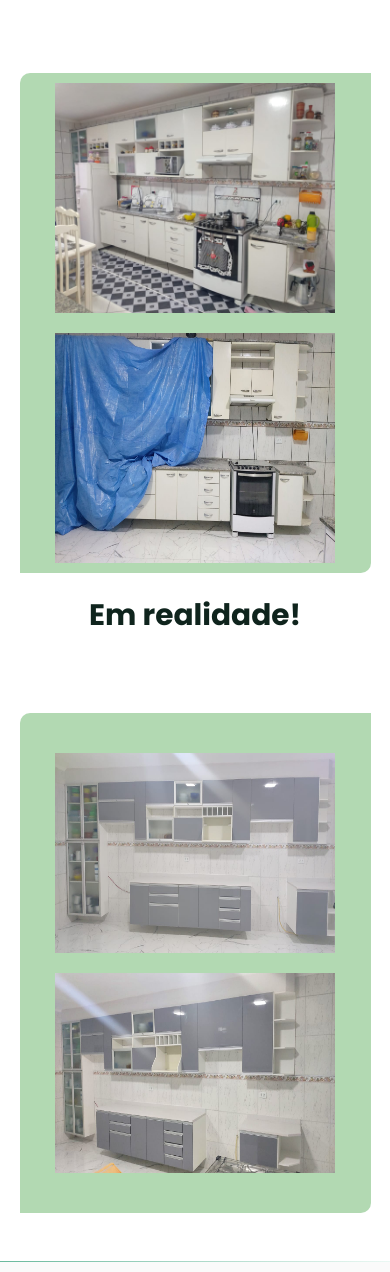
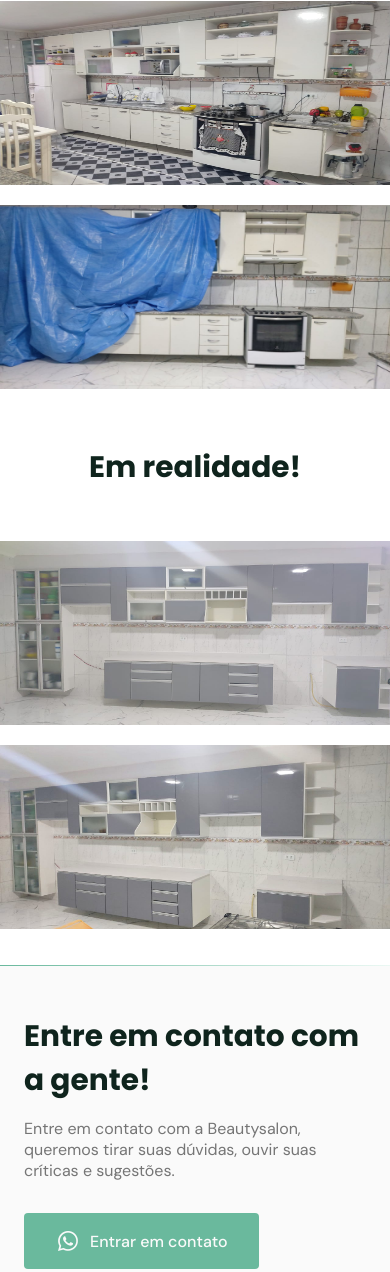
Before and after one commit to welton1986/Projeto_ReinaPlanejados, a plain HTML site: page index.html in a window 390 px wide. Shown: the part 3053-4325 px from the top of the page. Drawn offline with nearby package versions, Linux system fonts and the light colour scheme; files whose address does not match are found by name.

```diff
--- a/index.html
+++ b/index.html
@@ -194,7 +194,6 @@
 
     <script src="script.js"></script>
 
-    <footer></footer>
 
 
 
--- a/style.css
+++ b/style.css
@@ -682,6 +682,11 @@ footer .social a:hover {
 
 @media (max-width:600px) {
 
+    #works {
+        margin: 0;
+        padding: 0;
+    }
+
     #works .title.titulo {
 
         text-align: center;
@@ -692,16 +697,20 @@ footer .social a:hover {
         flex-direction: column;
         justify-content: center;
         align-items: center;
-        width: 90%;
-        height:31.25rem ;
-        background-color: rgba(0, 128, 0, 0.3);
+        width: 100%;
+        height:28.75rem ;
         margin-bottom:1.25rem;
-        border-radius: 10px 0 10px 0px;
+        background-color: #FFF;
+        margin-top: 0px;
+        margin-bottom: 20px;
+        padding: 0;
+        overflow-x: hidden;
+
     }
 
     .work1 img {
-        width: 80%;
-
+        width: 100%;
+        height: 40%;
         margin: 0.625rem;
     }
 
@@ -710,14 +719,17 @@ footer .social a:hover {
         flex-direction: column;
         justify-content: center;
         align-items: center;
-        width: 90%;
-        height: 31.25rem;
-        background-color: rgba(0, 128, 0, 0.3);
-        border-radius: 10px 0 10px 0px;
+        width: 100%;
+        height: 28.75rem;
+        background-color: #FFF;
+        margin-top: 0px;
+        padding: 0;
+        overflow-x: hidden;
+
     }
 
     .work2 img {
-        width: 80%;
+        width: 100%;
         height: 40%;
         margin: 0.625rem;
     }
```
